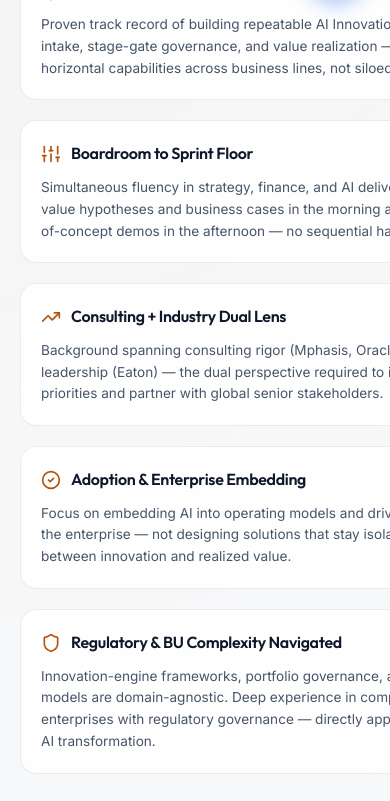
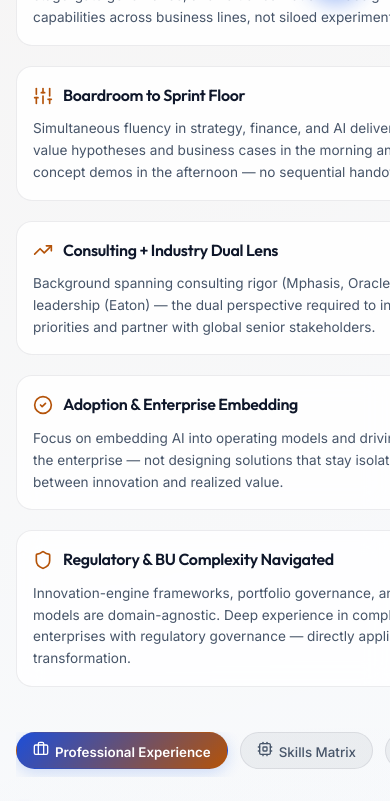
Before and after one commit to idrisb4u/idrisb4u.github.io, a React (Vite) app: page / in a window 390 px wide. Shown: the part 820-1621 px from the top of the page. Built offline with nearby package versions, Linux system fonts and the light colour scheme.

Commit message:
fix: adjust mobile layout margins, card paddings, and wrap profile strings to prevent truncation

```diff
--- a/src/App.jsx
+++ b/src/App.jsx
@@ -77,7 +77,7 @@ export default function App() {
             </div>
           </div>
 
-          <div style={{ flex: 1, minWidth: '300px' }}>
+          <div style={{ flex: 1, minWidth: '0' }}>
             <div style={{ display: 'flex', alignItems: 'center', gap: '10px', marginBottom: '8px' }}>
               <span style={{
                 fontSize: '0.75rem',
--- a/src/index.css
+++ b/src/index.css
@@ -378,6 +378,22 @@ h1, h2, h3, h4 {
   .chat-input-panel {
     padding: 12px 16px calc(12px + env(safe-area-inset-bottom)) !important;
   }
+  .main-content {
+    padding: 16px !important;
+  }
+  .glass-card {
+    padding: 16px !important;
+  }
+  .timeline {
+    padding-left: 20px !important;
+  }
+  .timeline-dot {
+    left: -20px !important;
+  }
+  body {
+    word-break: break-word;
+    overflow-wrap: break-word;
+  }
 }
 
 @keyframes slideUp {
```
